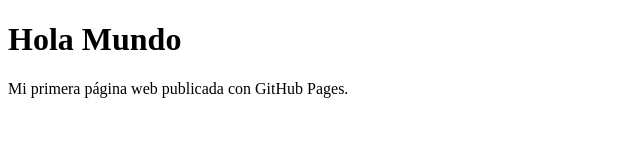
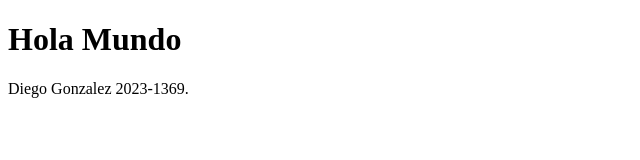
Before and after one commit to DiegoGJ-ai/holaweb, a plain HTML site: page index.html in a window 1280 px wide. Shown: the whole page, without its empty margins (0-640 px from the left). Drawn offline with Linux system fonts and the light colour scheme.

Commit message:
Update paragraph content in index.html

```diff
--- a/index.html
+++ b/index.html
@@ -5,6 +5,6 @@
 </head>
 <body>
     <h1>Hola Mundo</h1>
-    <p>Mi primera página web publicada con GitHub Pages.</p>
+    <p>Diego Gonzalez 2023-1369.</p>
 </body>
 </html>
```
